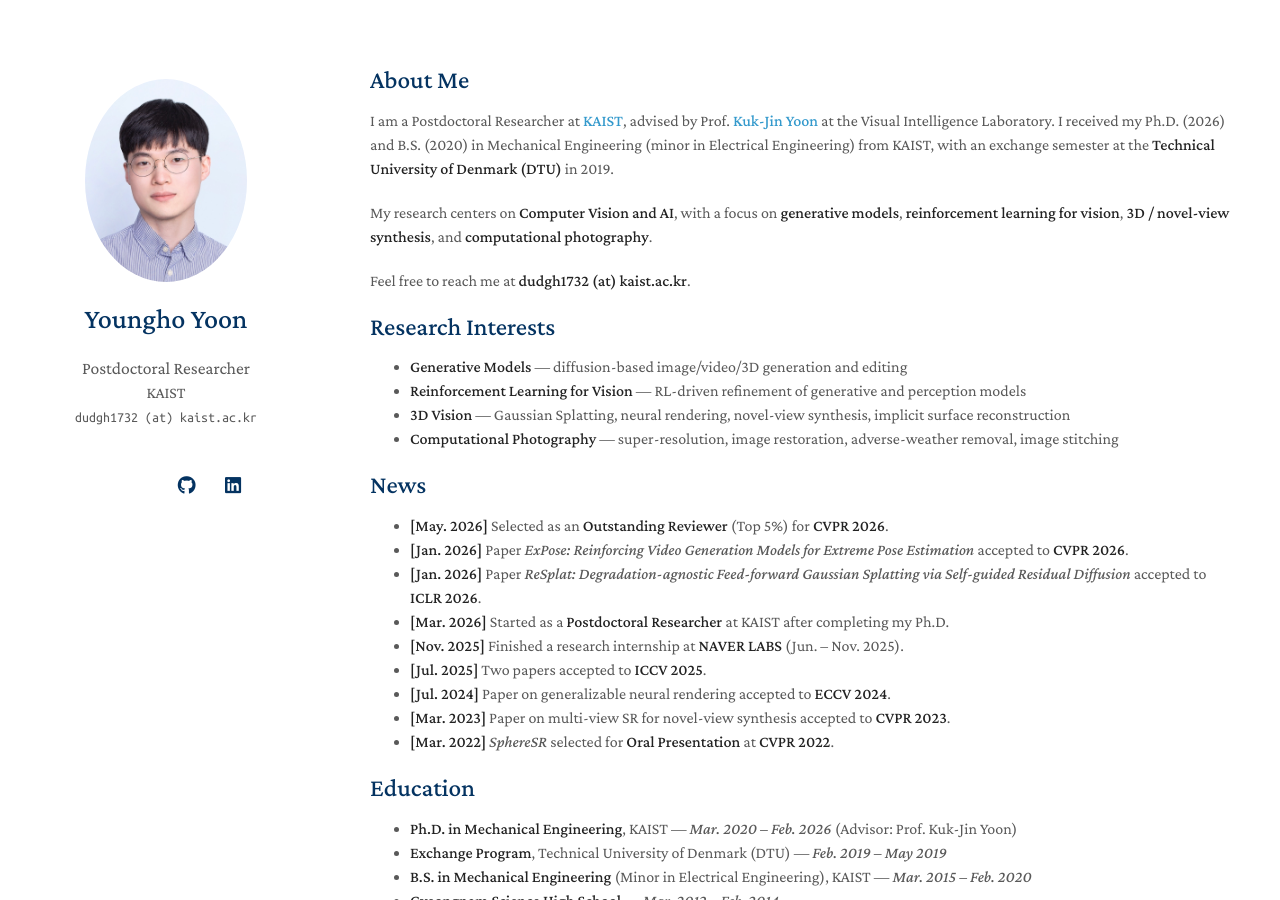
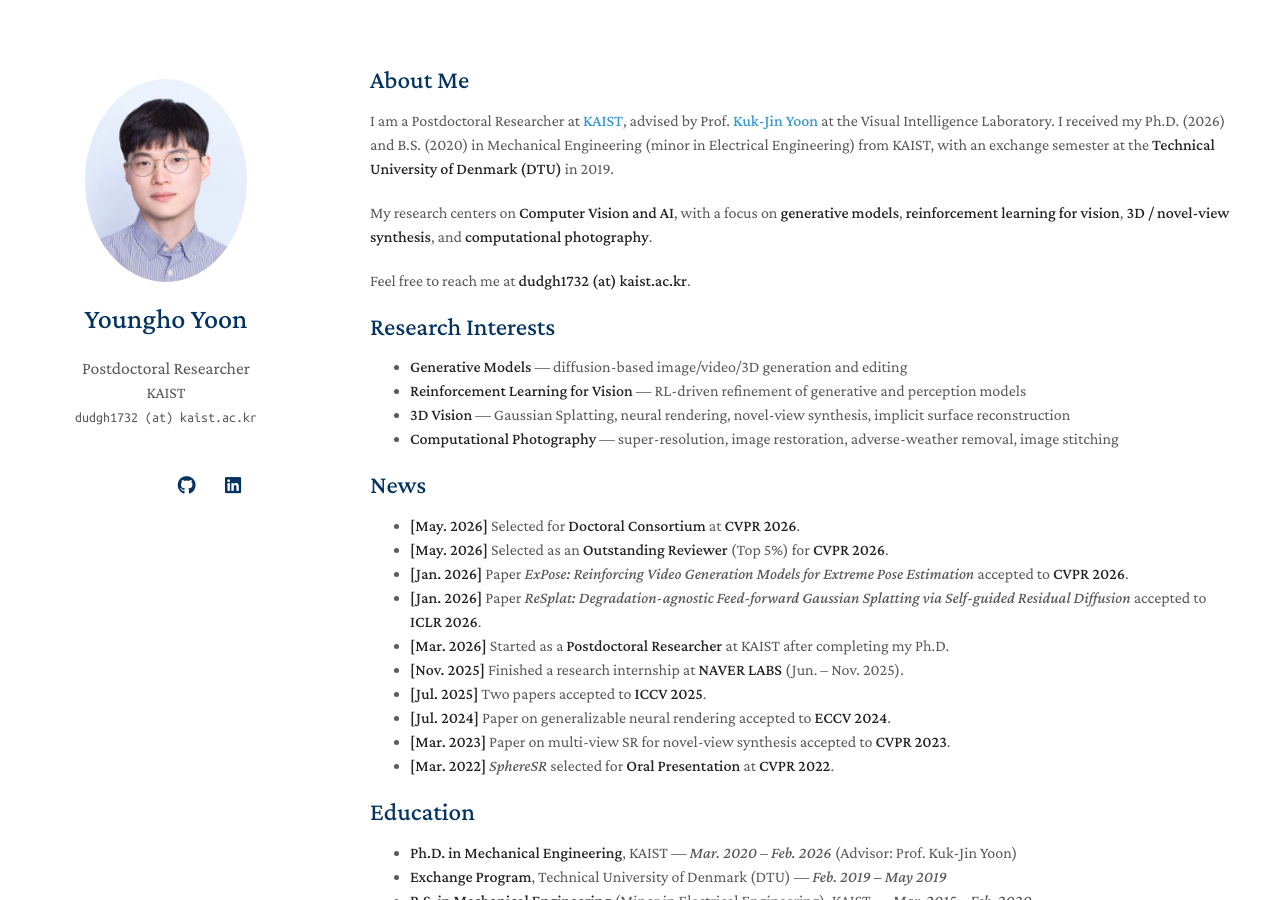
Before and after one commit to yh-yoon/yh-yoon.github.io, a Jekyll site: the page built from index.md, in a window 1280 px wide and 900 px high. Built offline with Jekyll 4.4.1, drawn with Linux system fonts in a browser that asks for light colours; a style sheet for code colours, icons or effects is not loaded; our own code applies the rules of GitHub Pages for plain Markdown files.

Commit message:
Update index.md

```diff
--- a/index.md
+++ b/index.md
@@ -19,6 +19,7 @@ Feel free to reach me at **dudgh1732 (at) kaist.ac.kr**.
 
 ## News
 
+- **[May. 2026]** Selected for **Doctoral Consortium** at **CVPR 2026**.
 - **[May. 2026]** Selected as an **Outstanding Reviewer** (Top 5%) for **CVPR 2026**.
 - **[Jan. 2026]** Paper *ExPose: Reinforcing Video Generation Models for Extreme Pose Estimation* accepted to **CVPR 2026**.
 - **[Jan. 2026]** Paper *ReSplat: Degradation-agnostic Feed-forward Gaussian Splatting via Self-guided Residual Diffusion* accepted to **ICLR 2026**.
```
